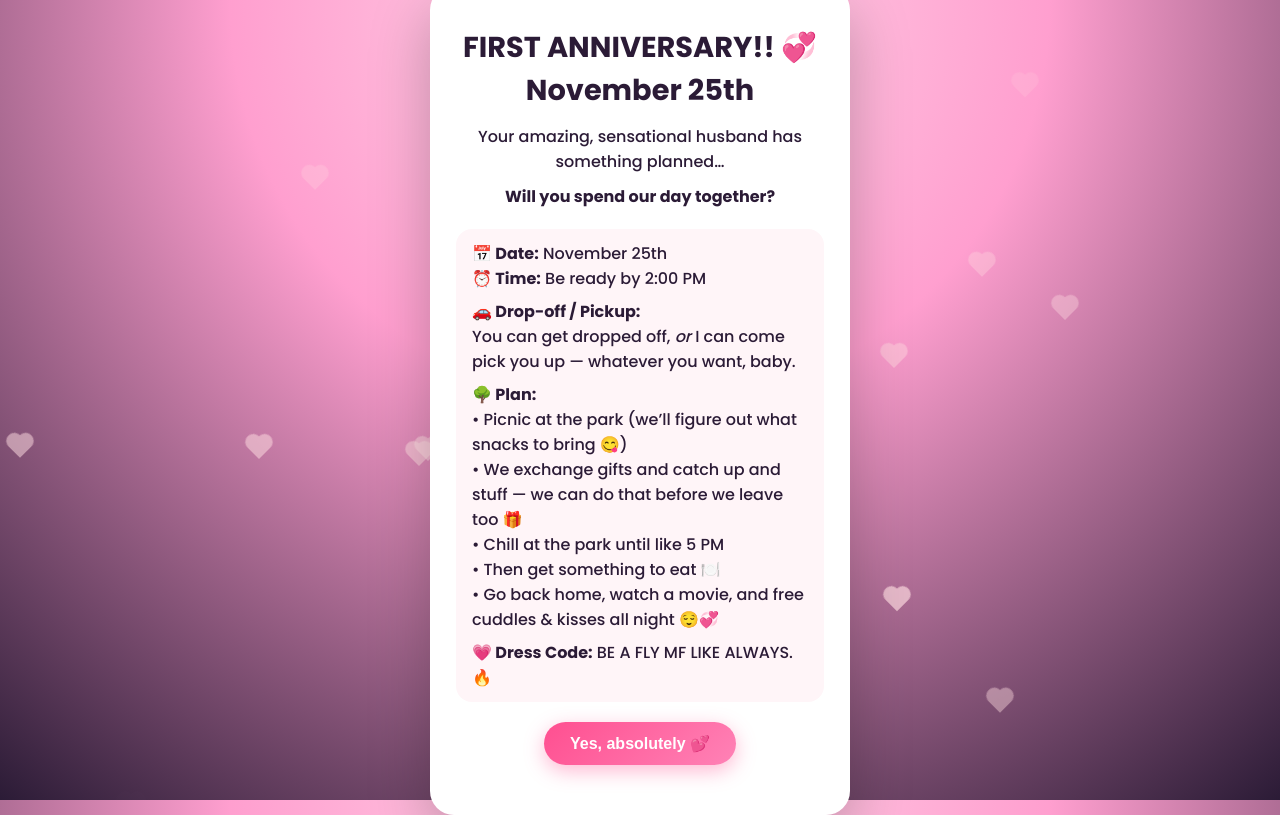
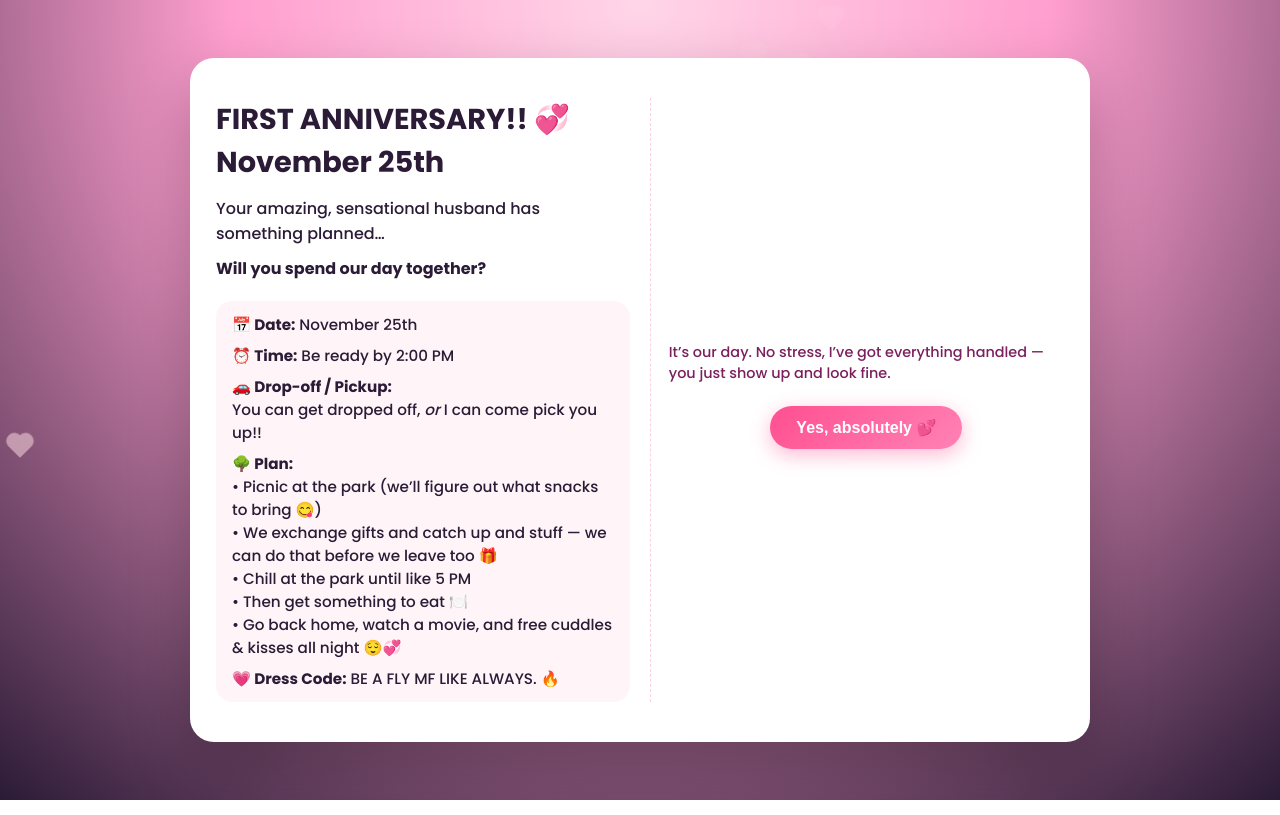
Before and after one commit to Judah1287/date-with-cameron, a plain HTML site: page index.html in a window 1280 px wide. Both pictures are taken after a click on the button "Yes 💕". Drawn offline with Linux system fonts and the light colour scheme.

Commit message:
Update index.html

```diff
--- a/index.html
+++ b/index.html
@@ -33,8 +33,8 @@
       background: white;
       padding: 40px 26px;
       border-radius: 24px;
-      max-width: 420px;
-      width: 90%;
+      max-width: 900px;
+      width: 95%;
       box-shadow: 0 24px 60px rgba(0,0,0,0.25);
       animation: fadeIn 0.5s ease;
     }
@@ -42,6 +42,7 @@
     /* Intro screen shows first */
     #intro-screen {
       display: flex;
+      max-width: 420px;
     }
 
     h1 {
@@ -94,6 +95,45 @@
       to {opacity: 1; transform: scale(1);}
     }
 
+    /* Main layout (for not-so-tall layout) */
+    .main-layout {
+      display: flex;
+      flex-direction: column;
+      gap: 20px;
+      width: 100%;
+    }
+
+    .main-left,
+    .main-right {
+      width: 100%;
+    }
+
+    .details-box {
+      text-align: left;
+      margin-top: 20px;
+      background: #fff5f8;
+      padding: 12px 16px;
+      border-radius: 16px;
+      font-size: 0.95rem;
+    }
+
+    .details-box p + p {
+      margin-top: 8px;
+    }
+
+    .main-right {
+      display: flex;
+      flex-direction: column;
+      align-items: center;
+      justify-content: center;
+      gap: 12px;
+    }
+
+    .side-note {
+      font-size: 0.9rem;
+      color: #7b1f5d;
+    }
+
     /* Hearts background */
     .overlay {
       pointer-events: none;
@@ -130,6 +170,36 @@
       100% { transform: translateY(-10vh) rotate(-45deg); opacity: 0; }
     }
 
+    @media (min-width: 720px) {
+      .screen {
+        text-align: left;
+      }
+
+      .main-layout {
+        flex-direction: row;
+        align-items: stretch;
+      }
+
+      .main-left,
+      .main-right {
+        width: 50%;
+      }
+
+      .main-right {
+        border-left: 1px dashed #ffd0e2;
+        padding-left: 18px;
+      }
+
+      .main-right button {
+        margin-top: 10px;
+      }
+
+      /* Keep headings centered-ish on big screens but left inside column */
+      #main-screen h1 {
+        text-align: left;
+      }
+    }
+
     @media (max-width: 480px) {
       .screen {
         padding: 28px 18px;
@@ -163,6 +233,8 @@
 
   <!-- MAIN INVITE SCREEN -->
   <main class="screen" id="main-screen">
+    <div class="main-layout">
+      <div class="main-left">
         <h1>FIRST ANNIVERSARY!! 💞<br>November 25th</h1>
 
         <p>Your amazing, sensational husband has something planned…</p>
@@ -171,16 +243,16 @@
           Will you spend our day together?
         </p>
 
-    <div style="text-align:left; margin-top:20px; background:#fff5f8; padding:12px 16px; border-radius:16px;">
+        <div class="details-box">
           <p><strong>📅 Date:</strong> November 25th</p>
           <p><strong>⏰ Time:</strong> Be ready by 2:00 PM</p>
 
-      <p style="margin-top:8px;">
+          <p>
             <strong>🚗 Drop-off / Pickup:</strong><br>
-        You can get dropped off, <em>or</em> I can come pick you up — whatever you want, baby.
+            You can get dropped off, <em>or</em> I can come pick you up!!
           </p>
 
-      <p style="margin-top:8px;">
+          <p>
             <strong>🌳 Plan:</strong><br>
             • Picnic at the park (we’ll figure out what snacks to bring 😋)<br>
             • We exchange gifts and catch up and stuff — we can do that before we leave too 🎁<br>
@@ -189,12 +261,19 @@
             • Go back home, watch a movie, and free cuddles & kisses all night 😌💞
           </p>
 
-      <p style="margin-top:8px;">
+          <p>
             <strong>💗 Dress Code:</strong> BE A FLY MF LIKE ALWAYS. 🔥
           </p>
         </div>
+      </div>
 
-    <button id="yes-btn" style="margin-top: 20px;">Yes, absolutely 💕</button>
+      <div class="main-right">
+        <p class="side-note">
+          It’s our day. No stress, I’ve got everything handled — you just show up and look fine.
+        </p>
+        <button id="yes-btn">Yes, absolutely 💕</button>
+      </div>
+    </div>
   </main>
 
   <!-- FINAL PAGE -->
```
Lines whose indentation alone changed are shown as unchanged.
